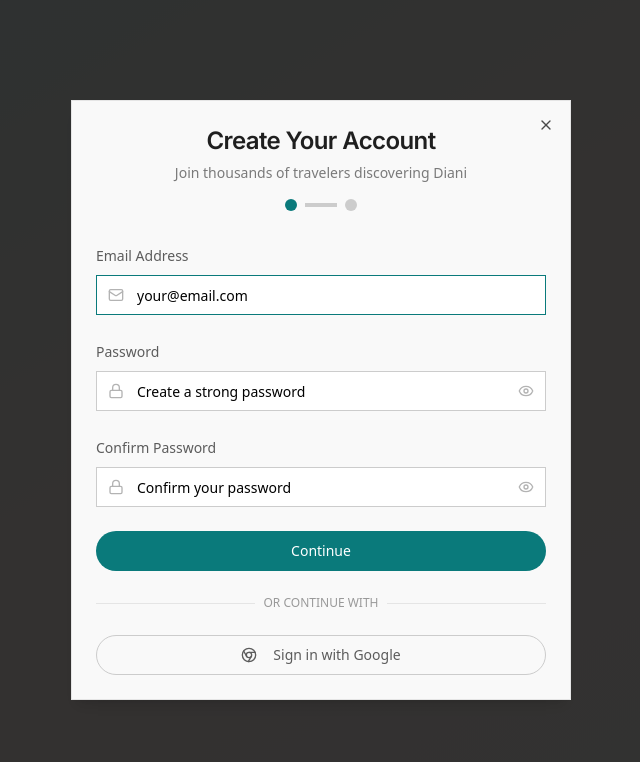
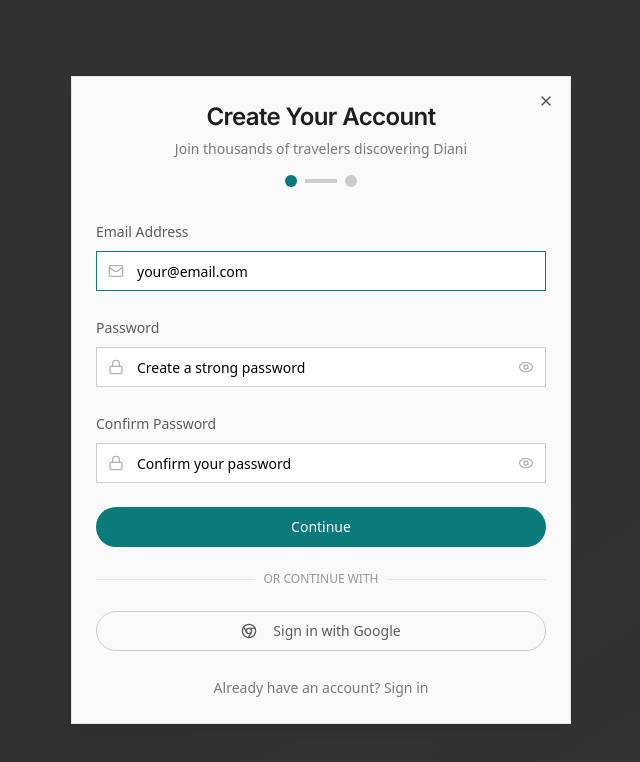
Before and after one commit to kwarula/Discover, a React (Vite) app: page /chat in a window 1280 px wide. Shown: the top 762 px of the page, without its empty margins (319-959 px from the left). Built offline with nearby package versions, Linux system fonts and the light colour scheme.

Commit message:
feat: Add sign-in option to signup modal

```diff
--- a/src/components/SignupModal.tsx
+++ b/src/components/SignupModal.tsx
@@ -409,6 +409,18 @@ export const SignupModal: React.FC = () => {
                 <Chrome className="h-4 w-4 mr-2" />
                 Sign in with Google
               </Button>
+
+              <div className="text-center">
+                <button
+                  type="button"
+                  onClick={() => setAuthMode(authMode === 'login' ? 'signup' : 'login')}
+                  className="text-sm text-diani-sand-600 hover:text-diani-teal-700 transition-colors"
+                >
+                  {authMode === 'login'
+                    ? "Don't have an account? Create one"
+                    : 'Already have an account? Sign in'}
+                </button>
+              </div>
             </form>
           )}
 
--- a/vite.config.ts
+++ b/vite.config.ts
@@ -6,8 +6,8 @@ import { componentTagger } from "lovable-tagger";
 // https://vitejs.dev/config/
 export default defineConfig(({ mode }) => ({
   server: {
-    host: "::",
-    port: 8080,
+    host: "127.0.0.1",
+    port: 3000,
     historyApiFallback: true,
   },
   plugins: [
```
